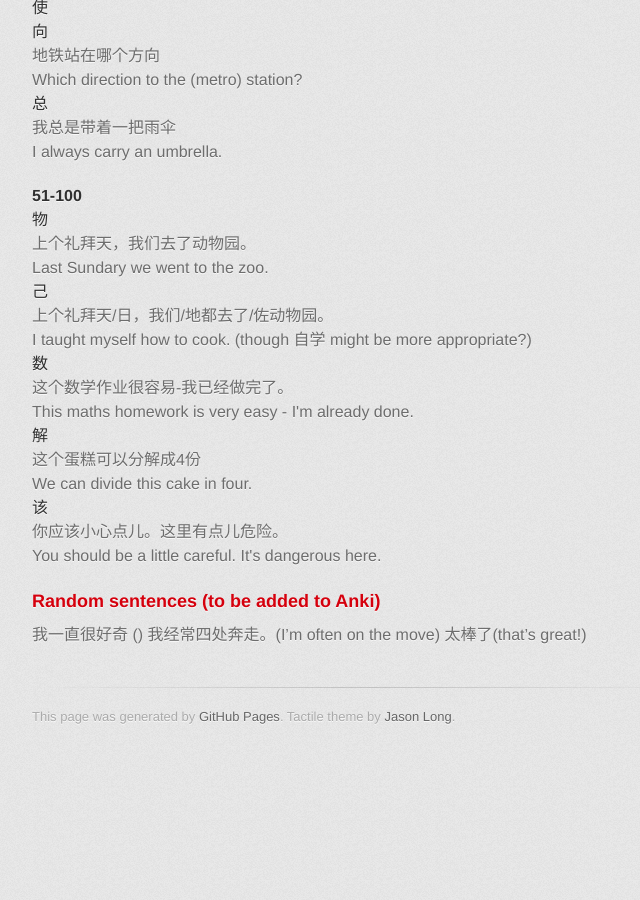
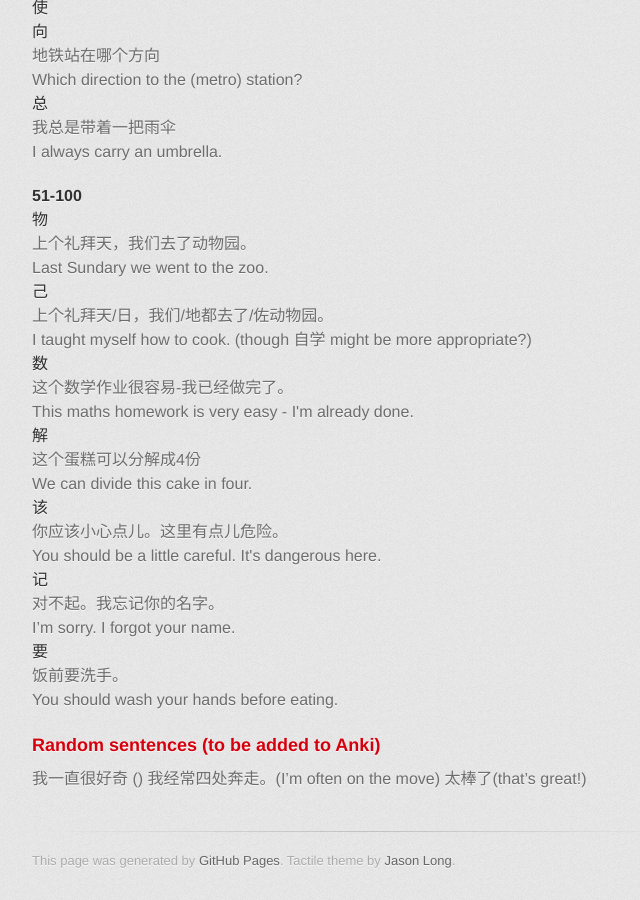
Before and after one commit to axiomiety/axiomiety.github.io, a Jekyll site: the page built from llog/mandarin.markdown, in a window 1280 px wide and 900 px high, scrolled down 3304 px. Shown: the whole window, without its empty margins (298-938 px from the left). Built offline with Jekyll 4.4.1, drawn with Linux system fonts in a browser that asks for light colours; nearby versions of some CDN libraries; some web fonts are replaced; before the commit the page ends 4060 px from its top, so only the background shows below that.

Commit message:
mandarin

```diff
--- a/llog/mandarin.markdown
+++ b/llog/mandarin.markdown
@@ -122,7 +122,15 @@ Character|Sentence|Translation
   <dt>该</dt>
   <dd>你应该小心点儿。这里有点儿危险。</dd>
   <dd>You should be a little careful. It's dangerous here.</dd>
-
+  <dt>记</dt>
+  <dd>对不起。我忘记你的名字。</dd>
+  <dd>I’m sorry. I forgot your name.</dd>
+  <dt>要</dt>
+  <dd>饭前要洗手。</dd>
+  <dd>You should wash your hands before eating.</dd>
+  <dt></dt>
+  <dd></dd>
+  <dd></dd>
 </dl>
 
 ### Random sentences (to be added to Anki)
```
